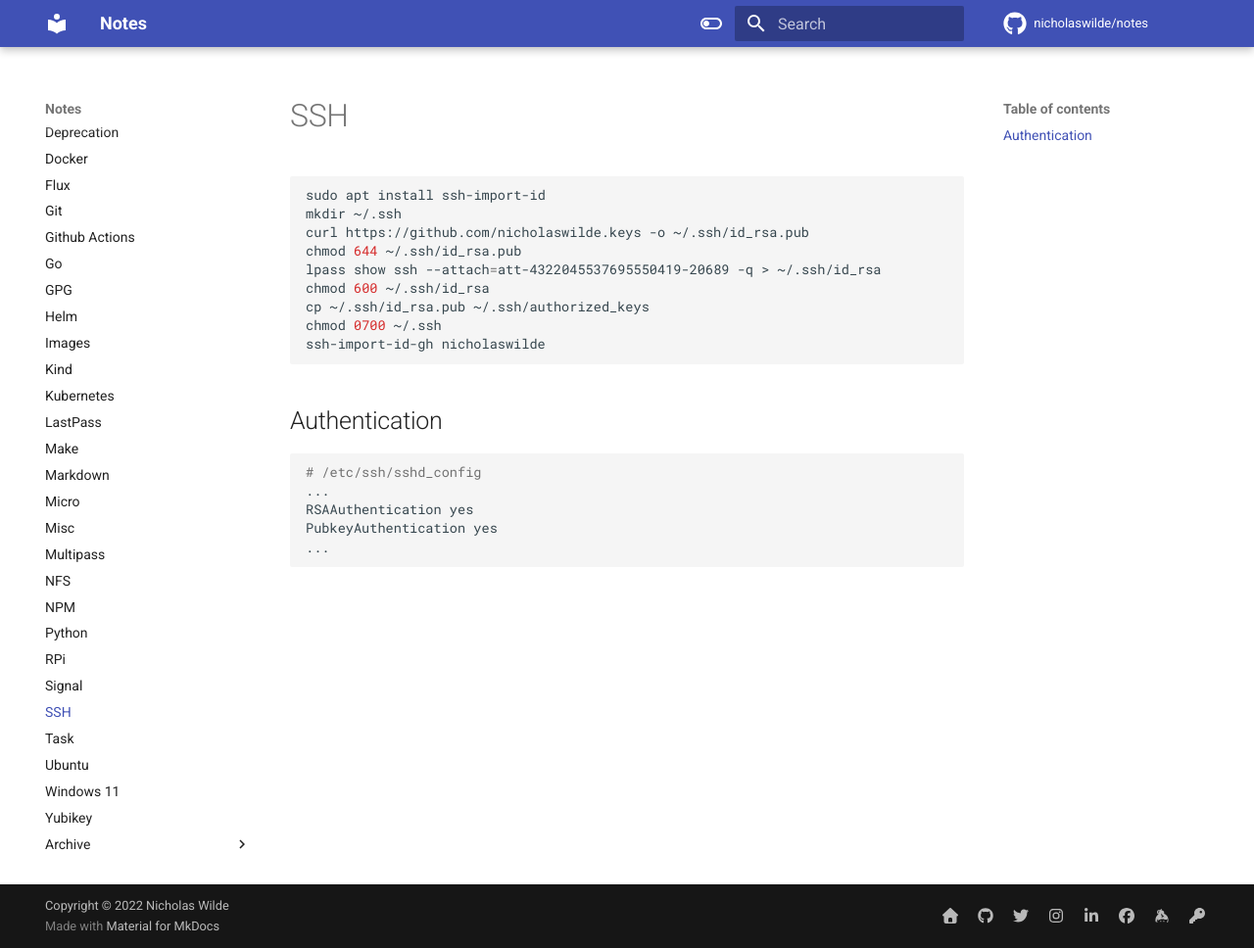
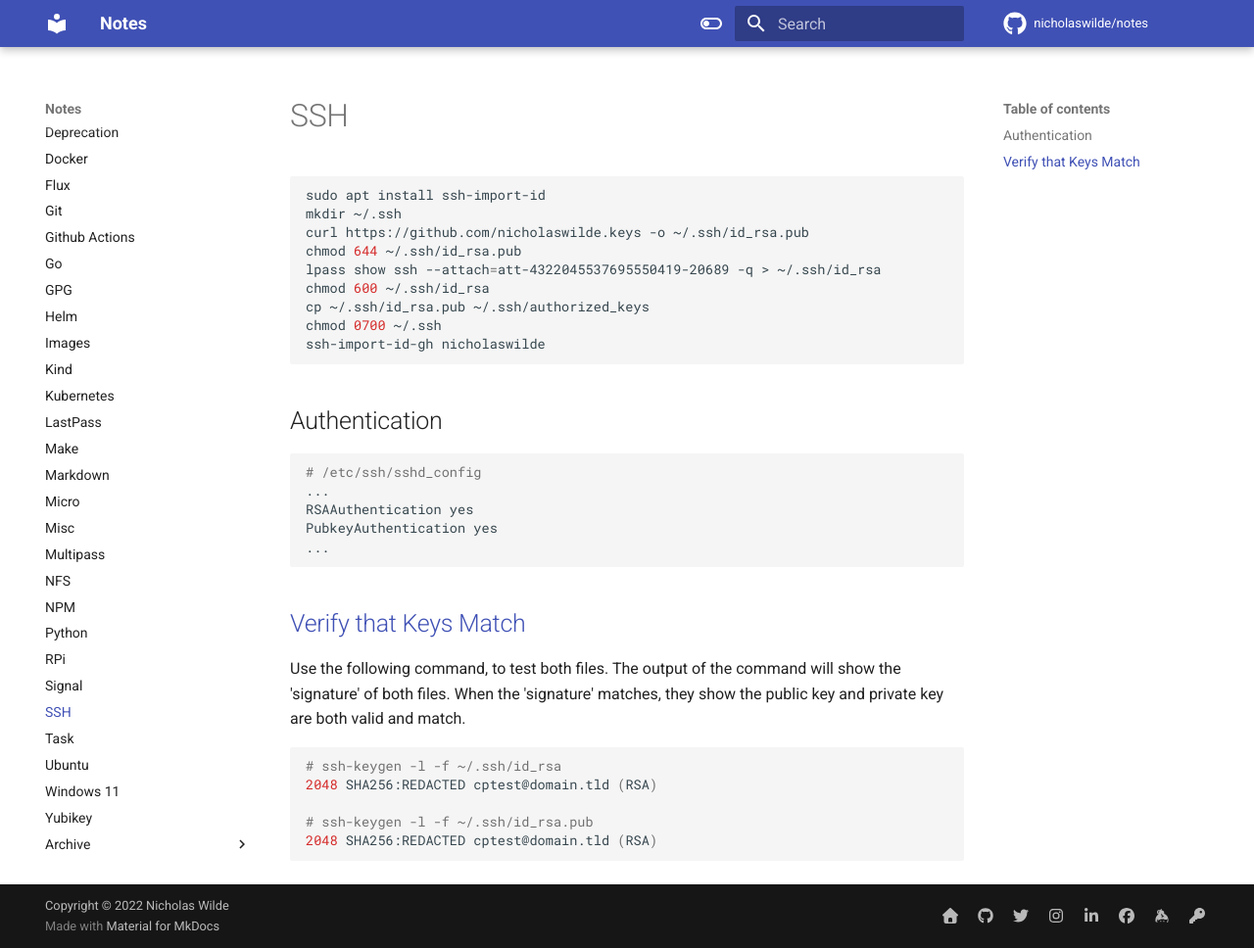
Before and after one commit to nicholaswilde/notes, an MkDocs documentation site: the page built from docs/ssh.md, in a window 1280 px wide and 968 px high. Shown: the whole window at 98% size. Built offline with MkDocs 1.6.1 and Material for MkDocs 9.7.7, drawn with Linux system fonts in a browser that asks for light colours; comment, search, counter and statistics services are not loaded.

Commit message:
Add keys match
Signed-off-by: nιcнolaѕ wιlde <ncwilde43@gmail.com>

````diff
--- a/docs/ssh.md
+++ b/docs/ssh.md
@@ -21,3 +21,18 @@ RSAAuthentication yes
 PubkeyAuthentication yes
 ...
 ```
+
+## [Verify that Keys Match][1]
+
+Use the following command, to test both files. The output of the command will show the 'signature' of both files. When
+the 'signature' matches, they show the public key and private key are both valid and match.
+
+```shell
+# ssh-keygen -l -f ~/.ssh/id_rsa
+2048 SHA256:REDACTED cptest@domain.tld (RSA)
+
+# ssh-keygen -l -f ~/.ssh/id_rsa.pub
+2048 SHA256:REDACTED cptest@domain.tld (RSA)
+```
+
+[1]: https://support.cpanel.net/hc/en-us/articles/360056952833-How-to-verify-if-a-public-and-private-RSA-SSH-key-match-
````
